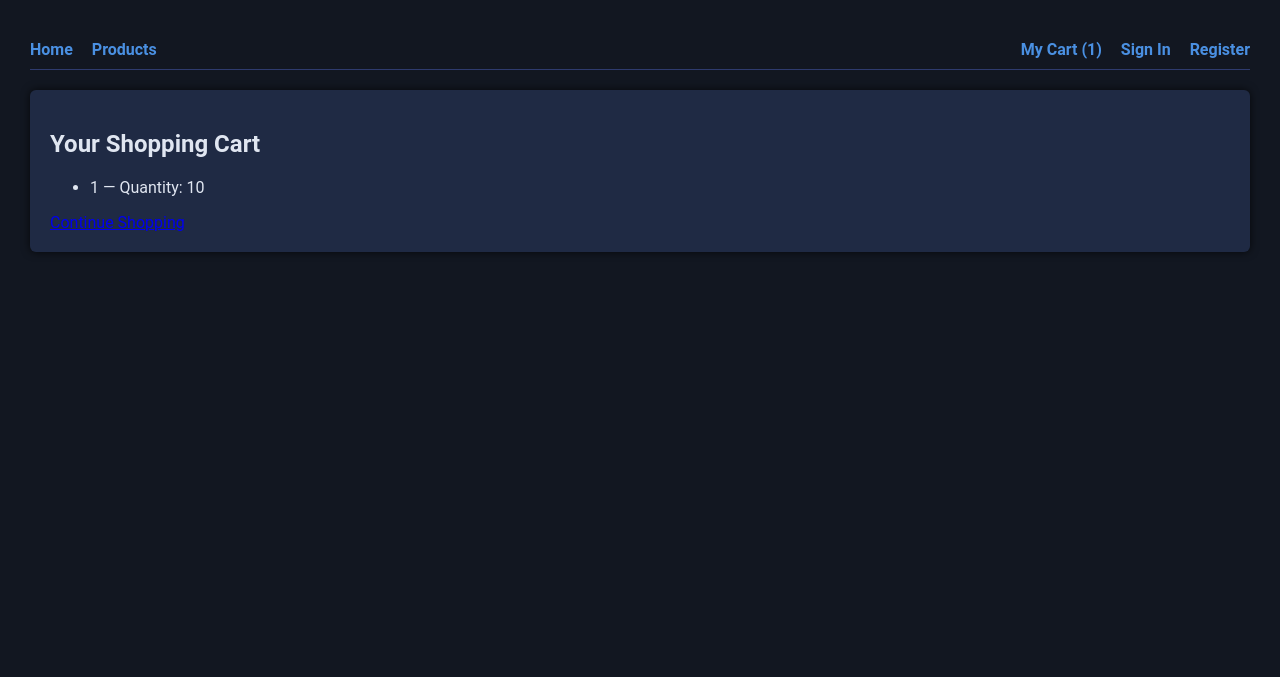
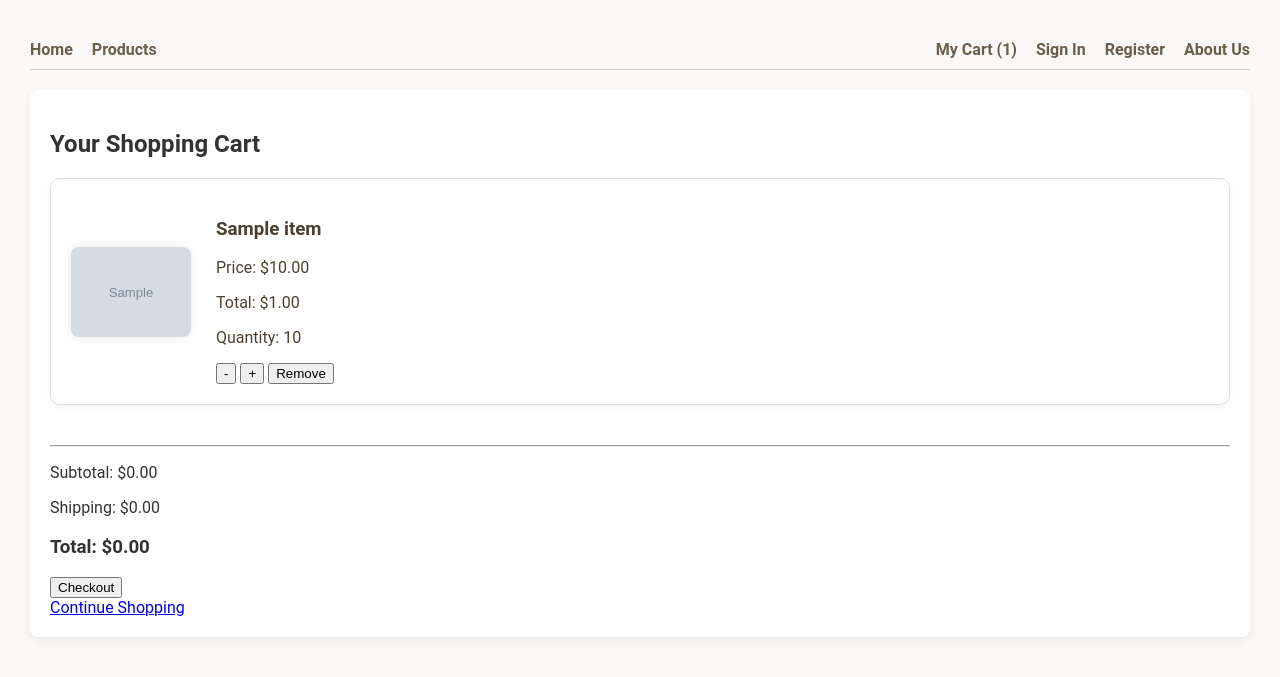
Before and after one commit to Mreigel/ecommerce-demo, a Flask app: template templates/cart.html in a window 1280 px wide. Shown: the top 677 px of the page. Run offline with Flask 3, Linux system fonts and the light colour scheme; the template is opened without the code that fills it: most values are stand-ins (such as "Sample title", 1, 10 or a date in 2020); grey boxes marked "Sample" are stand-in pictures.

Commit message:
Addition of cart totals, fixed image locations, added checkout button with, checkout page coming soon

```diff
--- a/static/styles.css
+++ b/static/styles.css
@@ -1,14 +1,14 @@
 body {
     font-family: 'Roboto', Arial, sans-serif;
     margin: 30px;
-    background-color: #121721; /* dark background */
-    color: #e0e6f1; /* light text */
+    background-color: #faf9f7; /* very light warm beige */
+    color: #333333;            /* dark charcoal for text */
 }
 
 nav {
     margin-bottom: 20px;
     overflow: hidden; /* contain floats */
-    border-bottom: 1px solid #2e3b6e; /* optional bottom border for nav separation */
+    border-bottom: 1px solid #d6cfc7; /* soft warm border */
     padding: 10px 0;
 }
 
@@ -25,13 +25,13 @@ nav {
 nav a {
     text-decoration: none;
     margin-right: 15px;
-    color: #4a90e2; /* dark blue accent */
-    font-weight: bold;
+    color: #6b5e4a; /* muted warm brown */
+    font-weight: 600;
+    transition: color 0.3s ease;
 }
 
 nav a:hover {
-    text-decoration: underline;
-    color: #7aaaff; /* lighter blue on hover */
+    color: #a1887f; /* lighter warm brown on hover */
 }
 
 /* Override margin on right nav links for spacing */
@@ -48,27 +48,28 @@ nav::after {
 }
 
 .content {
-    background: #1f2a44; /* dark blue panel */
+    background: #ffffff; /* crisp white panel */
     padding: 20px;
-    border-radius: 6px;
-    box-shadow: 0 0 8px rgba(0,0,0,0.7);
+    border-radius: 8px;
+    box-shadow: 0 3px 8px rgba(0,0,0,0.08);
 }
 
 /* Hero section */
 .hero {
-    background: linear-gradient(135deg, #1f2a44 0%, #2e3b6e 100%);
-    color: #e0e6f1;
+    background: linear-gradient(135deg, #fdf9f5 0%, #f6f1eb 100%);
+    color: #4a4031; /* dark warm brown */
     padding: 60px 40px;
     margin-bottom: 60px;
     border-radius: 12px;
-    border: 2px solid #4a90e2;
-    box-shadow: 0 8px 20px rgba(74, 144, 226, 0.6);
+    border: 2px solid #c5bba7; /* soft beige border */
+    box-shadow: 0 6px 18px rgba(197,187,167,0.3);
     text-align: center;
 }
 
 .hero h1 {
     font-size: 4em;
     margin-bottom: 10px;
+    font-weight: 700;
 }
 
 .hero p {
@@ -178,5 +163,57 @@ nav::after {
     font-style: normal !important;
     font-size: 5.25em !important;
     letter-spacing: 1.5px !important;
-  color: #e0e6f1 !important;
+    color: #6b5e4a !important;
 }
+
+/* Cart styles */
+.cart-items {
+    display: flex;
+    flex-direction: column;
+    gap: 30px;
+    margin-bottom: 40px;
+}
+
+.cart-item {
+    display: flex;
+    background-color: #ffffff;
+    border: 1px solid #e2dcd3;
+    border-radius: 10px;
+    padding: 20px;
+    align-items: center;
+    box-shadow: 0 3px 8px rgba(0,0,0,0.05);
+    color: #4a4031;
+}
+
+.cart-item-image {
+    width: 120px;
+    height: auto;
+    border-radius: 8px;
+    margin-right: 25px;
+    box-shadow: 0 0 8px rgba(161,136,127,0.2);
+}
+
+.cart-item-details {
+    flex-grow: 1;
+}
+
+.products-grid {
+    display: flex;
+    flex-wrap: wrap;          /* allows cards to wrap to next line if needed */
+    gap: 30px;                /* space between cards */
+    justify-content: center;  /* center cards horizontally */
+    margin-bottom: 60px;
+}
+
+.about-page {
+    max-width: 800px;
+    margin: 0 auto;
+    line-height: 1.6;
+    font-size: 1.125em;
+    color: #4a4031; /* keep consistent with your warm theme */
+}
+
+.about-page h2 {
+    font-weight: 700;
+    margin-bottom: 20px;
+}
--- a/templates/base.html
+++ b/templates/base.html
@@ -21,6 +21,7 @@
     <a href="{{ url_for('cart') }}">My Cart ({{ cart_item_count }})</a>
     <a href="{{ url_for('signin') }}">Sign In</a>
     <a href="{{ url_for('register') }}">Register</a>
+      <a href="{{ url_for('about') }}">About Us</a>
   </div>
 </nav>
 
--- a/templates/cart.html
+++ b/templates/cart.html
@@ -3,12 +3,51 @@
 {% block content %}
 <h2>Your Shopping Cart</h2>
 
-{% if cart %}
-  <ul>
-    {% for product_id, quantity in cart.items() %}
-      <li>{{ product_id }} — Quantity: {{ quantity }}</li>
+{% if cart_items %}
+  <div class="cart-items">
+    {% for item in cart_items %}
+      <div class="cart-item">
+        <img src="{{ url_for('static', filename=item.image) }}" alt="{{ item.name }}" class="cart-item-image">
+        <div class="cart-item-details">
+          <h3>{{ item.name }}</h3>
+          <p>Price: ${{ "%.2f"|format(item.price) }}</p>
+          <p>Total: ${{ "%.2f"|format(item.total_price) }}</p>
+
+          <p>Quantity: {{ item.quantity }}</p>
+
+          <!-- Form to decrease quantity -->
+          <form method="POST" action="{{ url_for('update_cart', product_id=item.id) }}" style="display:inline;">
+            <input type="hidden" name="action" value="decrease">
+            <button type="submit">-</button>
+          </form>
+
+          <!-- Form to increase quantity -->
+          <form method="POST" action="{{ url_for('update_cart', product_id=item.id) }}" style="display:inline;">
+            <input type="hidden" name="action" value="increase">
+            <button type="submit">+</button>
+          </form>
+
+          <!-- Form to remove item -->
+          <form method="POST" action="{{ url_for('remove_from_cart', product_id=item.id) }}" style="display:inline;">
+            <button type="submit">Remove</button>
+          </form>
+
+        </div>
+      </div>
     {% endfor %}
-  </ul>
+  </div>
+
+<hr>
+<div class="cart-summary">
+  <p>Subtotal: ${{ "%.2f"|format(subtotal) }}</p>
+  <p>Shipping: ${{ "%.2f"|format(shipping) }}</p>
+  <h3>Total: ${{ "%.2f"|format(total) }}</h3>
+</div>
+
+<form action="{{ url_for('checkout') }}" method="get">
+  <button type="submit">Checkout</button>
+</form>
+
   <a href="{{ url_for('products_page') }}">Continue Shopping</a>
 {% else %}
   <p>Your cart is empty.</p>
```
Also changed, not shown: other parts of static/styles.css (+33 -49 lines), templates/about.html (+19 -3 lines), templates/home.html (+7 -7 lines), test_run.py (+39 -16 lines), static/product1.jpg (added), static/product2.jpg (added), static/product3.jpg (added). Lines whose indentation alone changed are shown as unchanged.
